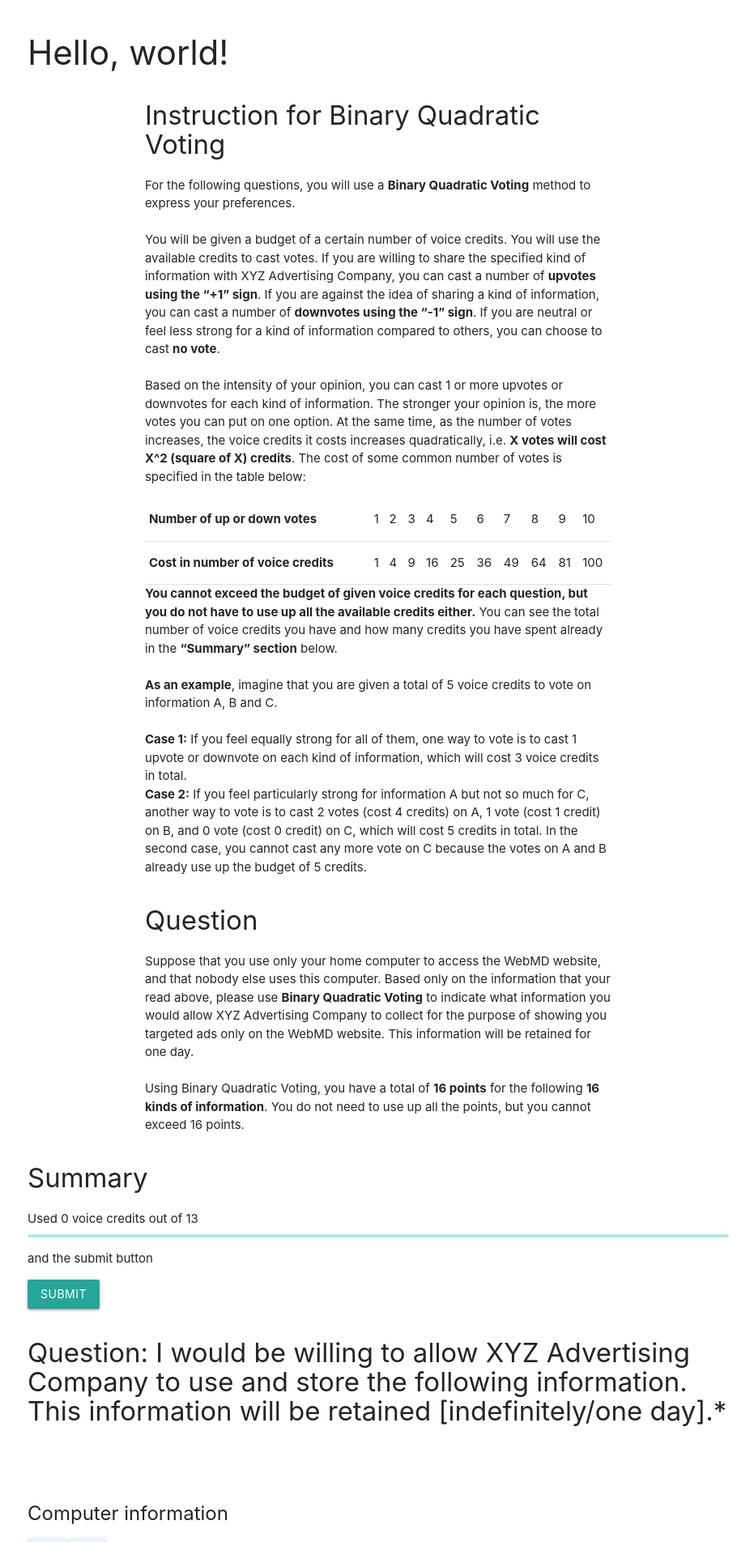
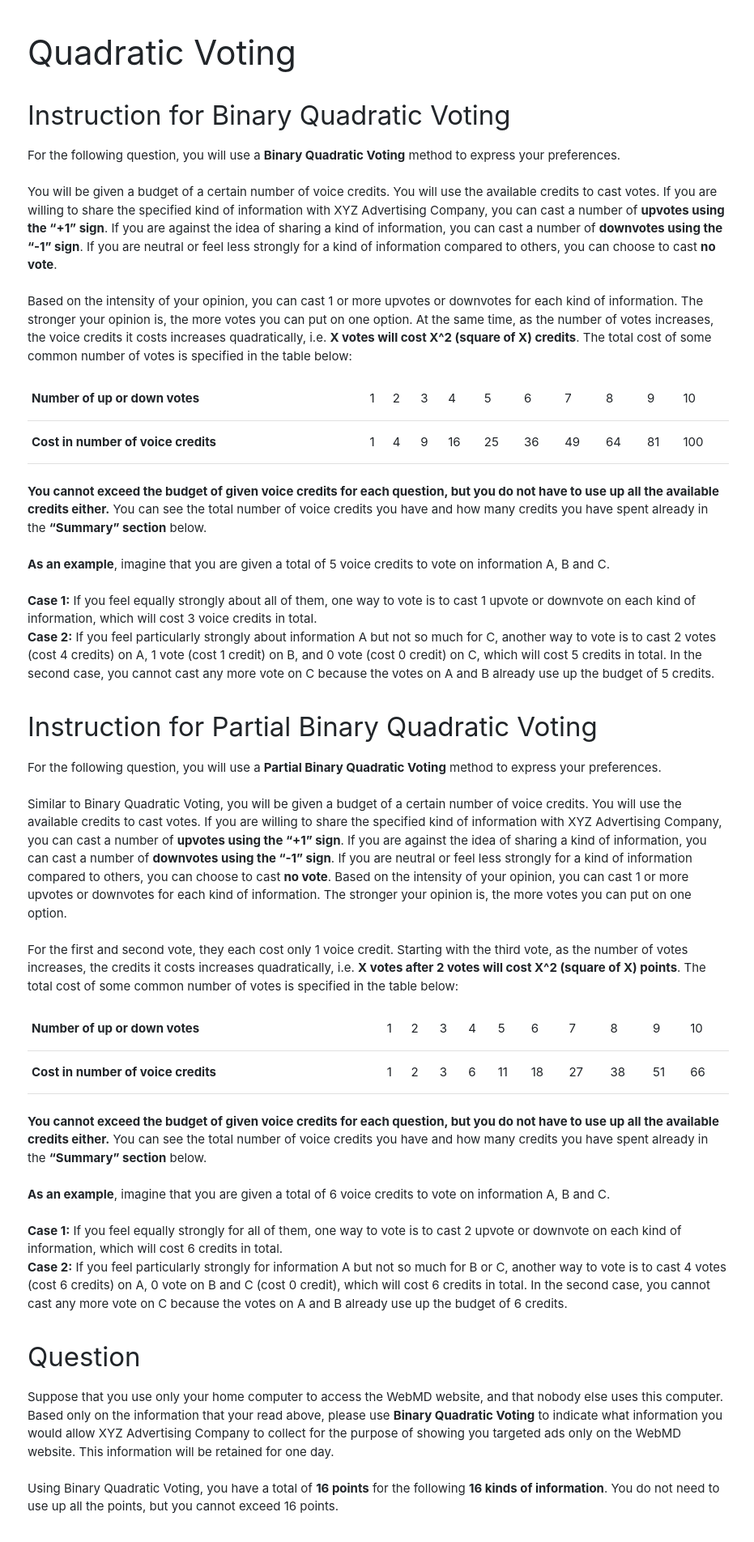
Before and after one commit to a2975667/cs598hs, a Flask app: page /qv/1 in a window 1280 px wide. Shown: the top 1904 px of the page at 81% size, without its empty margins (173-1104 px from the left). Run offline with Flask 2, Linux system fonts and the light colour scheme; some libraries are stand-ins or nearby versions.

Commit message:
added partial QV instruction

```diff
--- a/app/templates/qv.html
+++ b/app/templates/qv.html
@@ -15,24 +15,24 @@
     <body>
         <!--Section with all the text and explanation-->
         <div class="container">
-            <h1>Hello, world!</h1>
-            <div class='container'>
+            <h1>Quadratic Voting</h1>
+            <div >
                 <h2>Instruction for Binary Quadratic Voting</h2>
                 <p>
-                    For the following questions, you will use a <b>Binary Quadratic Voting</b> method to express your preferences.
+                    For the following question, you will use a <b>Binary Quadratic Voting</b> method to express your preferences.
                     <br /><br />
                     You will be given a budget of a certain number of voice credits. You will use the available credits to cast votes.
                     If you are willing to share the specified kind of information with XYZ Advertising Company,
                     you can cast a number of <b>upvotes using the “+1” sign</b>. If you are against the idea of sharing a kind of information,
                     you can cast a number of <b>downvotes using the “-1” sign</b>.
-                    If you are neutral or feel less strong for a kind of information compared to others, you can choose to cast <b>no vote</b>.
+                    If you are neutral or feel less strongly for a kind of information compared to others, you can choose to cast <b>no vote</b>.
 
                     <br /><br />
                     Based on the intensity of your opinion, you can cast 1 or more upvotes or downvotes for each kind of information.
                     The stronger your opinion is, the more votes you can put on one option.
                     At the same time, as the number of votes increases, the voice credits it costs increases quadratically,
                     i.e. <b>X votes will cost X^2 (square of X) credits</b>.
-                    The cost of some common number of votes is specified in the table below:
+                    The total cost of some common number of votes is specified in the table below:
                 </p>
                 <table style="width:100%">
                     <tr>
@@ -64,6 +64,7 @@
                 </table>
 
                 <p>
+                    <br/>
                     <b>You cannot exceed the budget of given voice credits for each question,
                         but you do not have to use up all the available credits either.</b>
                     You can see the total number of voice credits you have and how many credits you have spent
@@ -71,16 +72,83 @@
                     <br /><br />
                     <b>As an example</b>, imagine that you are given a total of 5 voice credits to vote on information A, B and C.
                     <br /><br />
-                    <b>Case 1:</b> If you feel equally strong for all of them, one way to vote is to cast 1 upvote or downvote on each kind of information,
+                    <b>Case 1:</b> If you feel equally strongly about all of them, one way to vote is to cast 1 upvote or downvote on each kind of information,
                     which will cost 3 voice credits in total.
                     <br />
-                    <b>Case 2:</b> If you feel particularly strong for information A but not so much for C, another way to vote is to cast 2 votes (cost 4 credits) on A, 1 vote (cost 1 credit) on B, and 0 vote (cost 0 credit) on C, which will cost 5 credits in total.
+                    <b>Case 2:</b> If you feel particularly strongly about information A but not so much for C, another way to vote is to cast 2 votes (cost 4 credits) on A, 1 vote (cost 1 credit) on B, and 0 vote (cost 0 credit) on C, which will cost 5 credits in total.
                     In the second case, you cannot cast any more vote on C because the votes on A and B already use up the budget of 5 credits.
                 </p>
 
             </div>
 
-            <div class='container'>
+            <div>
+                <h2>Instruction for Partial Binary Quadratic Voting</h2>
+                <p>
+                    For the following question, you will use a <b>Partial Binary Quadratic Voting</b> method to express your preferences.
+                    <br /><br />
+                    Similar to Binary Quadratic Voting, you will be given a budget of a certain number of voice credits.
+                    You will use the available credits to cast votes.
+                    If you are willing to share the specified kind of information with XYZ Advertising Company,
+                    you can cast a number of <b>upvotes using the “+1” sign</b>. If you are against the idea of sharing a kind of information,
+                    you can cast a number of <b>downvotes using the “-1” sign</b>.
+                    If you are neutral or feel less strongly for a kind of information compared to others, you can choose to cast <b>no vote</b>.
+                    Based on the intensity of your opinion, you can cast 1 or more upvotes or downvotes for each kind of information.
+                    The stronger your opinion is, the more votes you can put on one option.
+                    <br /><br />
+
+                    For the first and second vote, they each cost only 1 voice credit.
+                    Starting with the third vote, as the number of votes increases, the credits it costs increases quadratically,
+                    i.e. <b>X votes after 2 votes will cost X^2 (square of X) points</b>.
+                    The total cost of some common number of votes is specified in the table below:
+                </p>
+                <table style="width:100%">
+                    <tr>
+                        <th>Number of up or down votes</th>
+                        <td>1</td>
+                        <td>2</td>
+                        <td>3</td>
+                        <td>4</td>
+                        <td>5</td>
+                        <td>6</td>
+                        <td>7</td>
+                        <td>8</td>
+                        <td>9</td>
+                        <td>10</td>
+                    </tr>
+                    <tr>
+                        <th>Cost in number of voice credits</th>
+                        <td>1</td>
+                        <td>2</td>
+                        <td>3</td>
+                        <td>6</td>
+                        <td>11</td>
+                        <td>18</td>
+                        <td>27</td>
+                        <td>38</td>
+                        <td>51</td>
+                        <td>66</td>
+                    </tr>
+                </table>
+
+                <p>
+                    <br/>
+                    <b>You cannot exceed the budget of given voice credits for each question,
+                        but you do not have to use up all the available credits either.</b>
+                    You can see the total number of voice credits you have and how many credits you have spent
+                    already in the <b>“Summary” section</b> below.
+                    <br /><br />
+                    <b>As an example</b>, imagine that you are given a total of 6 voice credits to vote on information A, B and C.
+                    <br /><br />
+                    <b>Case 1:</b> If you feel equally strongly for all of them,
+                    one way to vote is to cast 2 upvote or downvote on each kind of information, which will cost 6 credits in total.
+                    <br />
+                    <b>Case 2:</b> If you feel particularly strongly for information A but not so much for B or C,
+                    another way to vote is to cast 4 votes (cost 6 credits) on A, 0 vote on B and C (cost 0 credit), which will cost 6 credits in total.
+                    In the second case, you cannot cast any more vote on C because the votes on A and B already use up the budget of 6 credits.
+                </p>
+            </div>
+
+            <div>
                 <h2>Question</h2>
                 <p>
                     Suppose that you use only your home computer to access the WebMD website, and that nobody else uses this computer.
```
